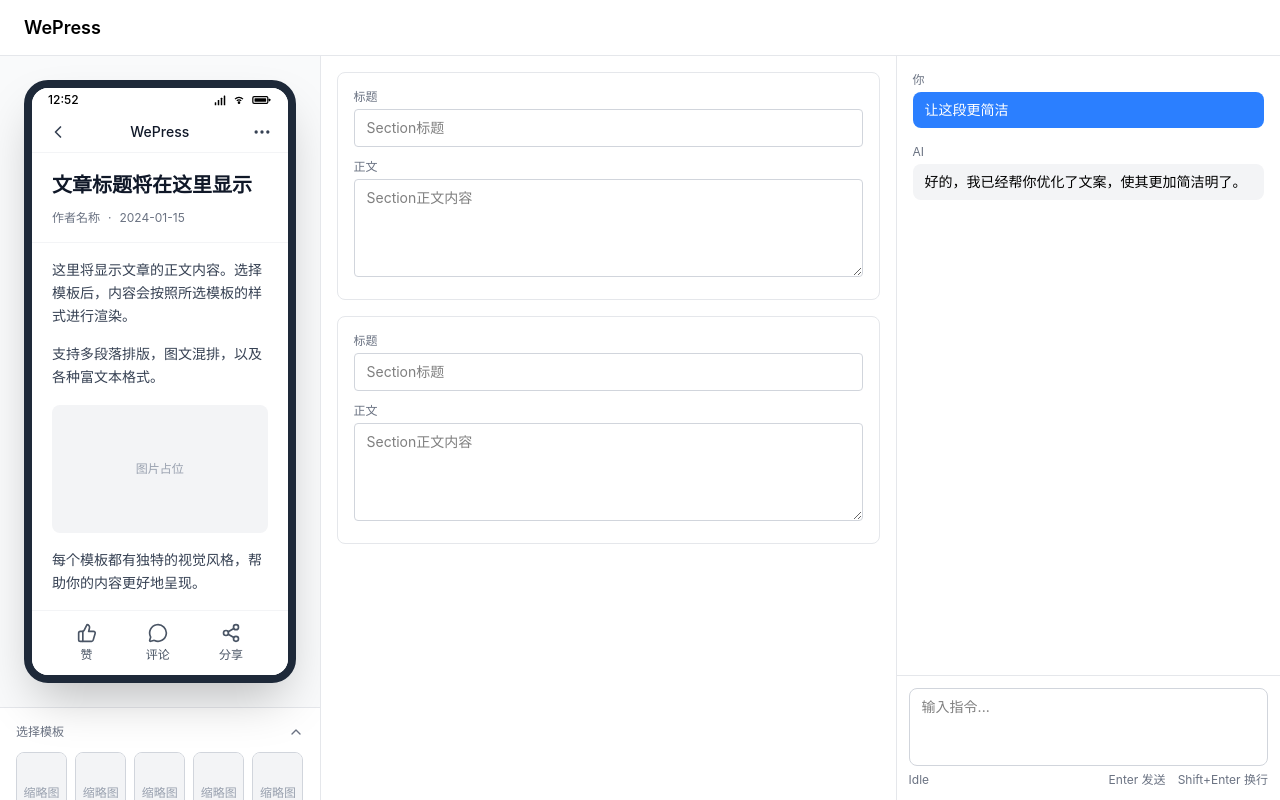
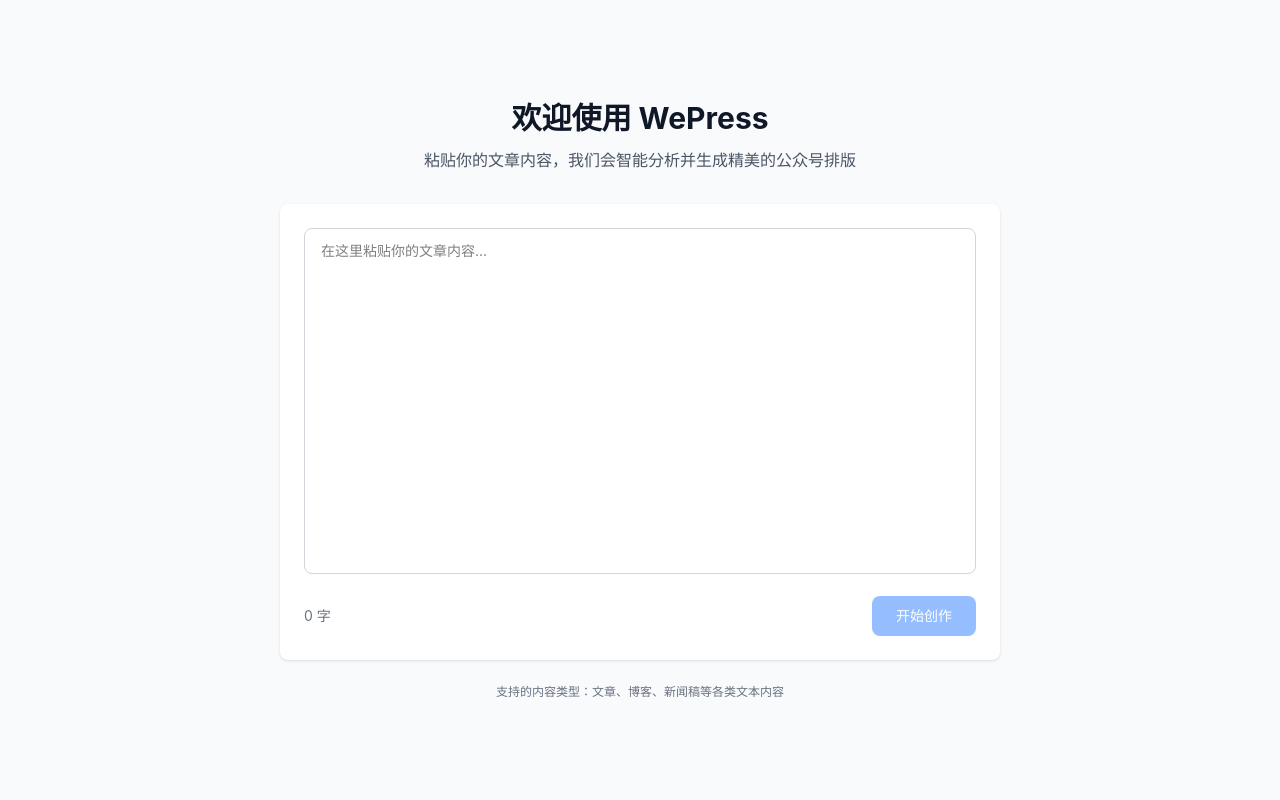
Before and after one commit to lesscap/WePress, a React (Vite) app in the folder packages/ui/: page /onboarding in a window 1280 px wide. Built offline with nearby package versions, Linux system fonts and the light colour scheme.

Commit message:
Add routing and onboarding page
- Install react-router-dom for client-side routing
- Create onboarding page with textarea for article input
- Set up route structure: / -> /onboarding, /editor
- Add navigation flow from onboarding to editor
- Prepare for LLM API integration

```diff
--- a/packages/ui/src/App.tsx
+++ b/packages/ui/src/App.tsx
@@ -1,5 +1,15 @@
+import { BrowserRouter, Routes, Route, Navigate } from 'react-router-dom'
 import { EditorLayout } from './app/layout/editor-layout'
+import { OnboardingPage } from './app/onboarding-page'
 
 export const App = () => {
-  return <EditorLayout />
+  return (
+    <BrowserRouter>
+      <Routes>
+        <Route path="/" element={<Navigate to="/onboarding" replace />} />
+        <Route path="/onboarding" element={<OnboardingPage />} />
+        <Route path="/editor" element={<EditorLayout />} />
+      </Routes>
+    </BrowserRouter>
+  )
 }
--- /dev/null
+++ b/packages/ui/src/app/onboarding-page.tsx
@@ -0,0 +1,72 @@
+import { useState } from 'react'
+import { useNavigate } from 'react-router-dom'
+
+export function OnboardingPage() {
+  const [content, setContent] = useState('')
+  const [isProcessing, setIsProcessing] = useState(false)
+  const navigate = useNavigate()
+
+  const handleSubmit = async () => {
+    if (!content.trim()) return
+
+    setIsProcessing(true)
+    try {
+      // TODO: 调用 LLM API 处理文章
+      // const sections = await processArticle(content)
+
+      // 模拟 API 调用
+      await new Promise(resolve => setTimeout(resolve, 1500))
+
+      // TODO: 保存 sections 到状态管理
+      // setSections(sections)
+
+      // 跳转到编辑器页
+      navigate('/editor')
+    } catch (error) {
+      console.error('处理文章失败:', error)
+    } finally {
+      setIsProcessing(false)
+    }
+  }
+
+  return (
+    <div className="flex h-screen items-center justify-center bg-gray-50">
+      <div className="w-full max-w-3xl px-6">
+        <div className="mb-8 text-center">
+          <h1 className="mb-3 text-3xl font-bold text-gray-900">欢迎使用 WePress</h1>
+          <p className="text-gray-600">
+            粘贴你的文章内容，我们会智能分析并生成精美的公众号排版
+          </p>
+        </div>
+
+        <div className="rounded-lg bg-white p-6 shadow-sm">
+          <textarea
+            value={content}
+            onChange={(e) => setContent(e.target.value)}
+            placeholder="在这里粘贴你的文章内容..."
+            className="w-full rounded-lg border border-gray-300 px-4 py-3 text-sm focus:border-blue-500 focus:outline-none resize-none"
+            rows={16}
+            disabled={isProcessing}
+          />
+
+          <div className="mt-4 flex items-center justify-between">
+            <div className="text-sm text-gray-500">
+              {content.length} 字
+            </div>
+            <button
+              onClick={handleSubmit}
+              disabled={!content.trim() || isProcessing}
+              className="rounded-lg bg-blue-500 px-6 py-2.5 text-sm font-medium text-white hover:bg-blue-600 disabled:opacity-50 disabled:cursor-not-allowed"
+            >
+              {isProcessing ? '处理中...' : '开始创作'}
+            </button>
+          </div>
+        </div>
+
+        <div className="mt-6 text-center text-xs text-gray-500">
+          支持的内容类型：文章、博客、新闻稿等各类文本内容
+        </div>
+      </div>
+    </div>
+  )
+}
```
Also changed, not shown: packages/ui/package.json (+8 -7 lines), 1 other file (tests, documents, lock files or other folders).
